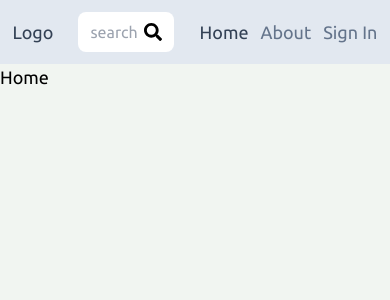
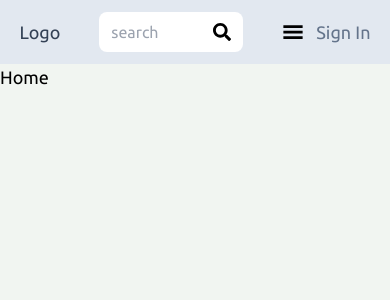
Before and after one commit to Khant-N-N/Mern-estate, a React (Vite) app in the folder client/: page / in a window 390 px wide. Shown: the top 300 px of the page. Built offline with nearby package versions, Linux system fonts and the light colour scheme.

Commit message:
hamburger menu add

```diff
--- a/client/src/components/Navbar.jsx
+++ b/client/src/components/Navbar.jsx
@@ -1,10 +1,12 @@
 import { Link, NavLink, useNavigate } from "react-router-dom";
 import { useSelector } from "react-redux";
 import { FaSearch } from "react-icons/fa";
+import { GiHamburgerMenu } from "react-icons/gi";
 import { useEffect, useState } from "react";
 const Navbar = () => {
   const { currentUser } = useSelector((state) => state.user);
   const [searchTerm, setSearchTerm] = useState("");
+  const [menu, setMenu] = useState(false);
   const navigate = useNavigate();
 
   useEffect(() => {
@@ -27,7 +29,7 @@ const Navbar = () => {
     }
   };
   return (
-    <nav className="flex justify-around items-center py-3 bg-[var(--sec)]">
+    <nav className="flex justify-around items-center py-3 bg-[var(--sec)] z-40">
       <Link to="/" className="text-[var(--text1)]">
         Logo
       </Link>
@@ -38,17 +40,49 @@ const Navbar = () => {
           type="text"
           name="searchbox"
           placeholder="search"
-          className="border-none outline-none py-2 px-3 w-24 sm:w-64 rounded-lg text-[16px]"
+          className="border-none outline-none py-2 px-3 w-36 sm:w-64 rounded-lg text-[16px]"
         />
         <button type="submit">
           <FaSearch className="absolute right-3 top-[0.7rem]" />
         </button>
       </form>
-      <div className="flex gap-3">
+      <div className="flex gap-3 items-center">
+        <div className="relative md:hidden cursor-pointer">
+          <GiHamburgerMenu
+            className="text-[22px]"
+            onClick={() => setMenu(!menu)}
+          />
+          <div
+            className={`${
+              menu ? "bottom-[-7rem]" : "bottom-0"
+            } flex flex-col gap-3 z-[-1] absolute right-0 bg-[--sec] p-3 rounded transition-all`}
+          >
+            <NavLink
+              to="/"
+              onClick={() => setMenu(false)}
+              className={({ isActive }) =>
+                isActive ? "text-[var(--text1)]" : "text-[var(--text2)]"
+              }
+            >
+              Home
+            </NavLink>
+            <NavLink
+              to="/about"
+              onClick={() => setMenu(false)}
+              className={({ isActive }) =>
+                isActive ? "text-[var(--text1)]" : "text-[var(--text2)]"
+              }
+            >
+              About
+            </NavLink>
+          </div>
+        </div>
         <NavLink
           to="/"
           className={({ isActive }) =>
-            isActive ? "text-[var(--text1)]" : "text-[var(--text2)]"
+            isActive
+              ? "hidden md:inline text-[var(--text1)]"
+              : "hidden md:inline text-[var(--text2)]"
           }
         >
           Home
@@ -56,7 +90,9 @@ const Navbar = () => {
         <NavLink
           to="/about"
           className={({ isActive }) =>
-            isActive ? "text-[var(--text1)]" : "text-[var(--text2)]"
+            isActive
+              ? "hidden md:inline text-[var(--text1)]"
+              : "hidden md:inline text-[var(--text2)]"
           }
         >
           About
```
